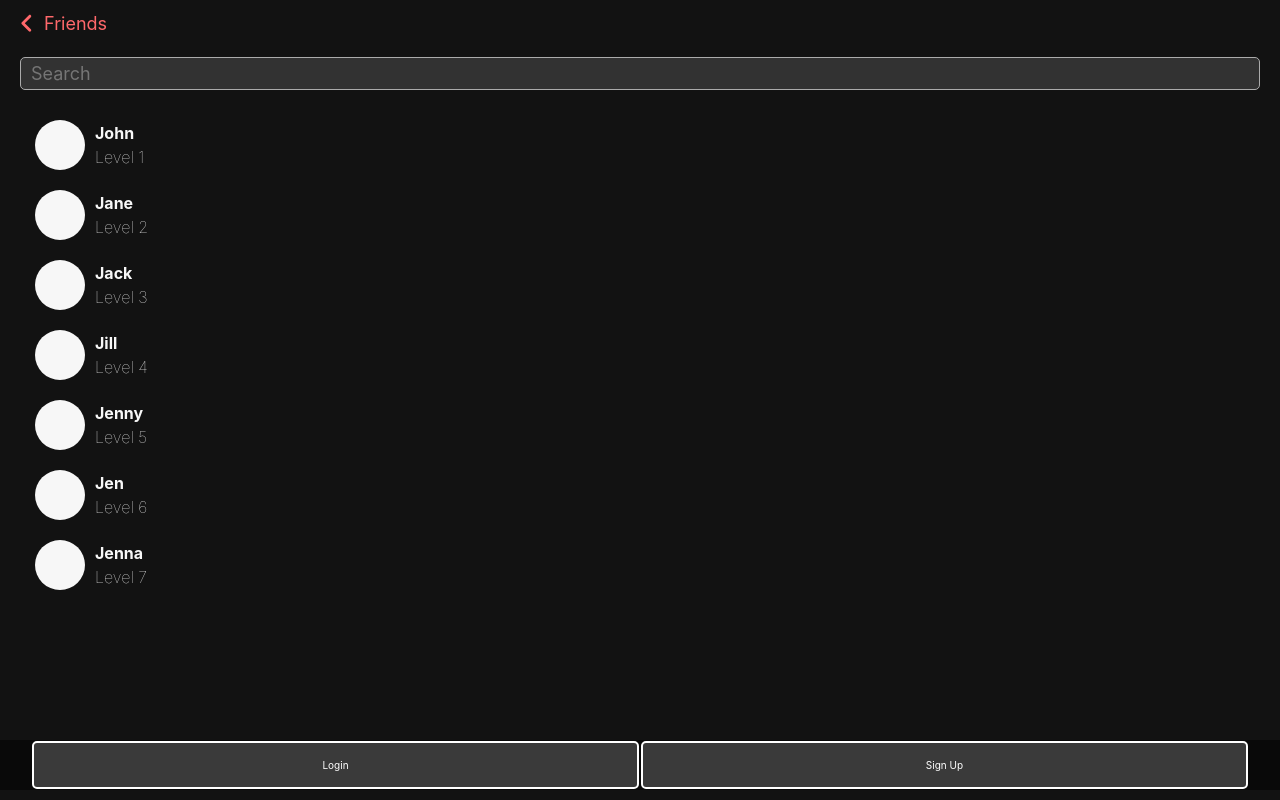
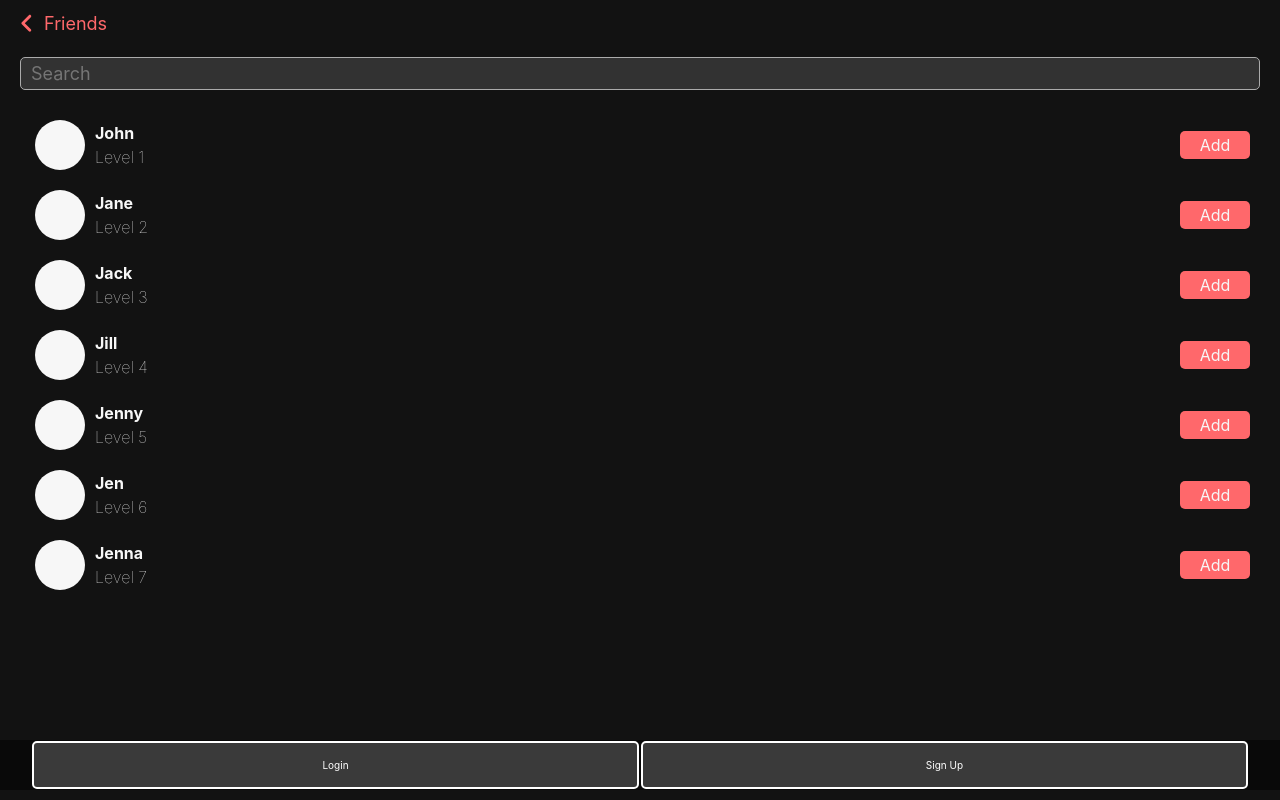
Before and after one commit to ThijsDeR/TJourney, a React (Create React App) app: page /add-friend in a window 1280 px wide. Built offline with nearby package versions, Linux system fonts and the light colour scheme; no server answers.

Commit message:
add button

```diff
--- a/src/pages/community/AddFriends.js
+++ b/src/pages/community/AddFriends.js
@@ -1,10 +1,11 @@
 import React, { useState } from 'react';
 
 import Navigation from "../../components/navigation/Navigation";
+import { Link, Navigate } from "react-router-dom";
 
 // styling
 import 'bulma/css/bulma.min.css';
-import { pageStyle, appContainer, searchBar, chatContainer, friendItems, friendsTile, fakePF, lightText, chatDivider, primaryColor, goBackIndicator } from '../../styling/StylingVariables.js';
+import { pageStyle, appContainer, searchBar, chatContainer, friendItems, friendsTile, fakePF, lightText, chatDivider, primaryColor, goBackIndicator, smallButton, unsetLinkStyle } from '../../styling/StylingVariables.js';
 
 // tabs
 import Tabs from '../../components/tabs/Tabs';
@@ -47,10 +48,12 @@ function AddFriends({ user }) {
             <div style={pageStyle}>
                 <div style={appContainer}>
 
-                    <div style={goBackIndicator}>
-                        <FontAwesomeIcon icon={faAngleLeft} size='lg' />
-                        <span style={{ paddingLeft: '10px' }}>Friends</span>
-                    </div>
+                    <Link to='/community' style={{ textDecoration: 'none' }}>
+                        <div style={goBackIndicator}>
+                            <FontAwesomeIcon icon={faAngleLeft} size='lg' />
+                            <span style={{ paddingLeft: '10px' }}>Friends</span>
+                        </div>
+                    </Link>
 
 
 
@@ -71,7 +74,20 @@ function AddFriends({ user }) {
                                             <div className='friendLevel' style={{ fontWeight: 'lighter' }}> Level {user.level} </div>
                                         </div>
                                     </div>
+
+                                    {/* TODO: add friend when button is clicked */}
+                                    <div style={{
+                                        justifySelf: 'flex-end',
+                                        display: 'flex',
+                                        alignItems: 'center',
+                                    }}>
+                                        <Link style={unsetLinkStyle}>
+                                            <div style={{ ...smallButton, ...{ width: '70px' } }}>Add</div>
+                                        </Link>
+                                    </div>
+
                                 </div>
+
                             </div>
                         </div>
                     ))
--- a/src/styling/StylingVariables.js
+++ b/src/styling/StylingVariables.js
@@ -18,6 +18,11 @@ export const disabledEmphasis = '#636363';
 // standard padding and margin
 export const paddingPage = '10px 20px'
 export const marginFinishedChallenges = '3px 0px 3px 30px'
+
+export const unsetLinkStyle = {
+    textDecoration: 'none',
+    color: 'unset',
+}
 
 export const pageStyle = {
     position: 'fixed',
```
